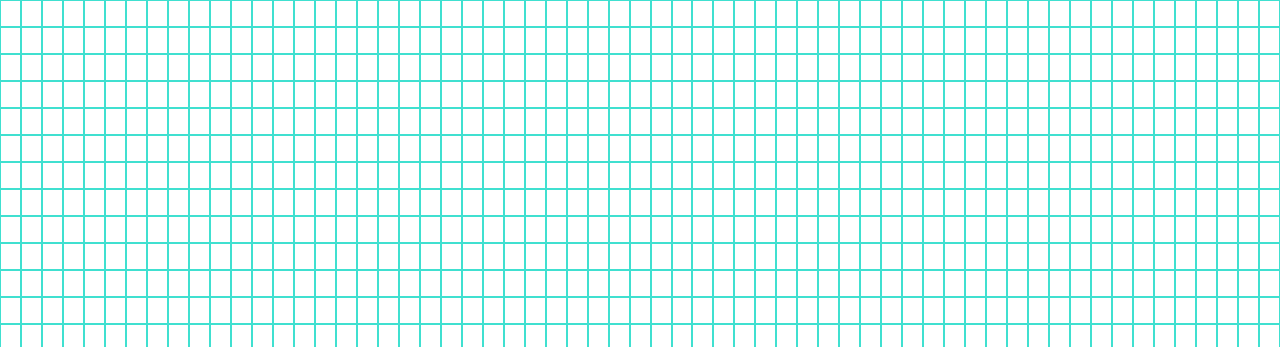
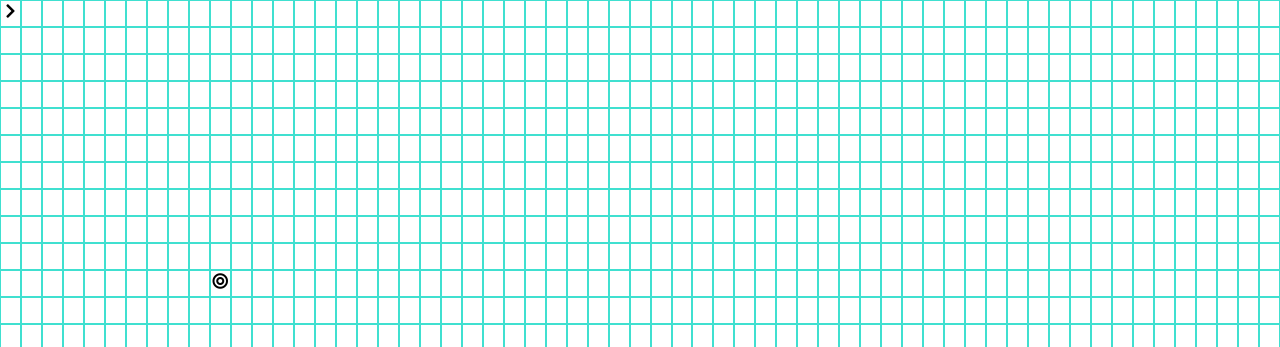
Before and after one commit to Robert1505/Shortest-Path, a React (Create React App) app: page / in a window 1280 px wide. Shown: the top 347 px of the page. Built offline with nearby package versions, Linux system fonts and the light colour scheme.

Commit message:
created start and end points

```diff
--- a/public/index.html
+++ b/public/index.html
@@ -15,6 +15,7 @@
       user's mobile device or desktop. See https://developers.google.com/web/fundamentals/web-app-manifest/
     -->
     <link rel="manifest" href="%PUBLIC_URL%/manifest.json" />
+    <link rel="stylesheet" href="https://use.fontawesome.com/releases/v5.15.4/css/all.css" integrity="sha384-DyZ88mC6Up2uqS4h/KRgHuoeGwBcD4Ng9SiP4dIRy0EXTlnuz47vAwmeGwVChigm" crossorigin="anonymous">
     <!--
       Notice the use of %PUBLIC_URL% in the tags above.
       It will be replaced with the URL of the `public` folder during the build.
--- a/src/App.css
+++ b/src/App.css
@@ -8,4 +8,5 @@
   border: 1px solid turquoise;
   width: 25px;
   height: 25px;
+  text-align: center;
 }
--- a/src/App.tsx
+++ b/src/App.tsx
@@ -1,20 +1,49 @@
-import React, { useState } from "react";
+import React, { useEffect, useState } from "react";
 import "./App.css";
 
 const ROWS = 22;
 const COLUMNS = 61;
 
+const START_X = 0;
+const START_Y = 0;
+
+const END_X = 10;
+const END_Y = 10;
+
+enum CELL_TYPE {
+  EMPTY = 0,
+  START = 1,
+  END = 2,
+  WALL = 3,
+}
+
 function App() {
-  const [matrix, setMatrix] = useState(
-    Array(ROWS).fill(Array(COLUMNS).fill(0))
-  );
+  const [matrix, setMatrix] = useState<CELL_TYPE[][]>([]);
+
+  useEffect(() => {
+    const mat = [];
+    for (let i = 1; i <= ROWS; i++) {
+      const row = [];
+      for (let j = 0; j < COLUMNS; j++) {
+        row.push(CELL_TYPE.EMPTY);
+      }
+      mat.push(row);
+    }
+    mat[START_X][START_Y] = CELL_TYPE.START;
+    mat[END_X][END_Y] = CELL_TYPE.END;
+
+    setMatrix(mat);
+  }, []);
 
   const renderGrid = () => {
     return matrix.map((row: any, rowIndex: number) => {
       return (
         <div className="grid" key={`row-${rowIndex}`}>
-          {row.map((cell: number) => {
-            return <div></div>;
+          {row.map((cell: CELL_TYPE) => {
+            if (cell === CELL_TYPE.EMPTY) return <div></div>;
+            if (cell === CELL_TYPE.START) return <div><i className="fas fa-chevron-right"></i></div>;
+            if (cell === CELL_TYPE.END) return <div><i className="fas fa-bullseye"></i></div>;
+            if (cell === CELL_TYPE.WALL) return <div><i className="fas fa-tree"></i></div>;
           })}
         </div>
       );
```
